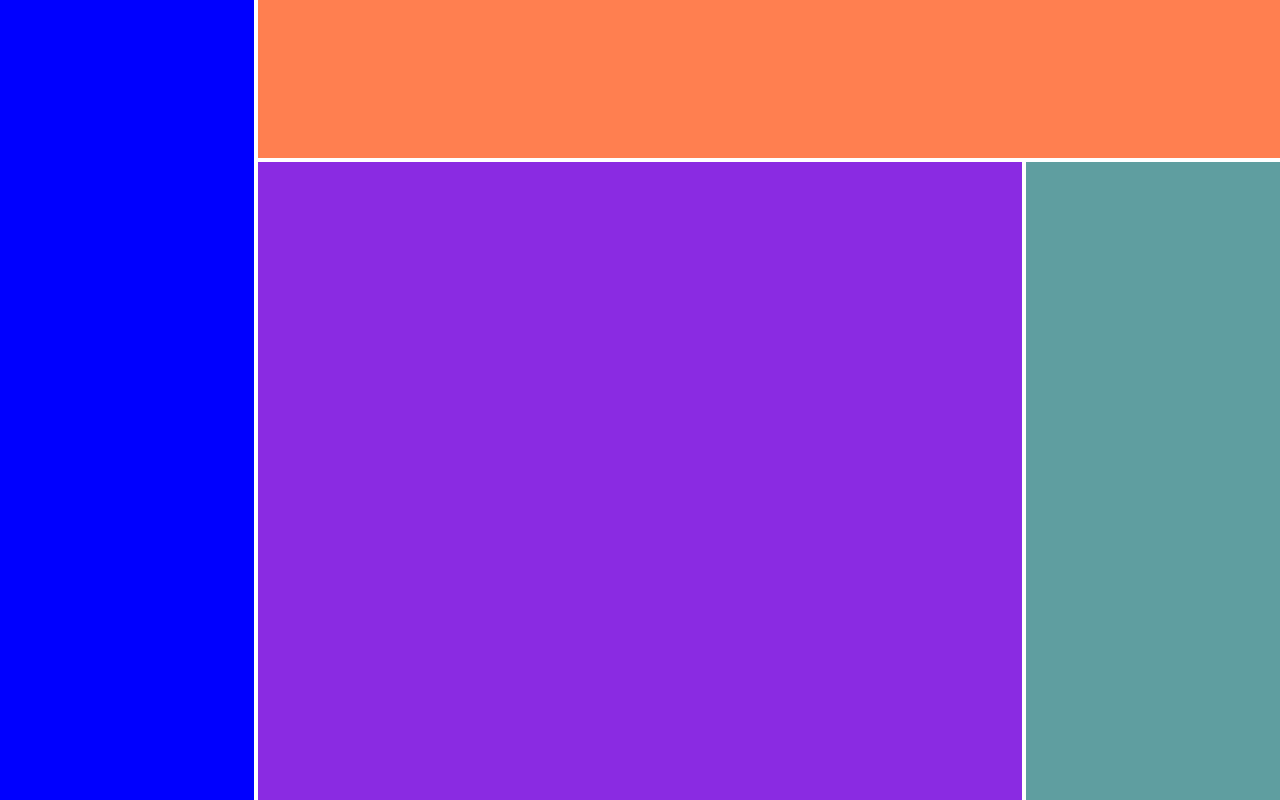
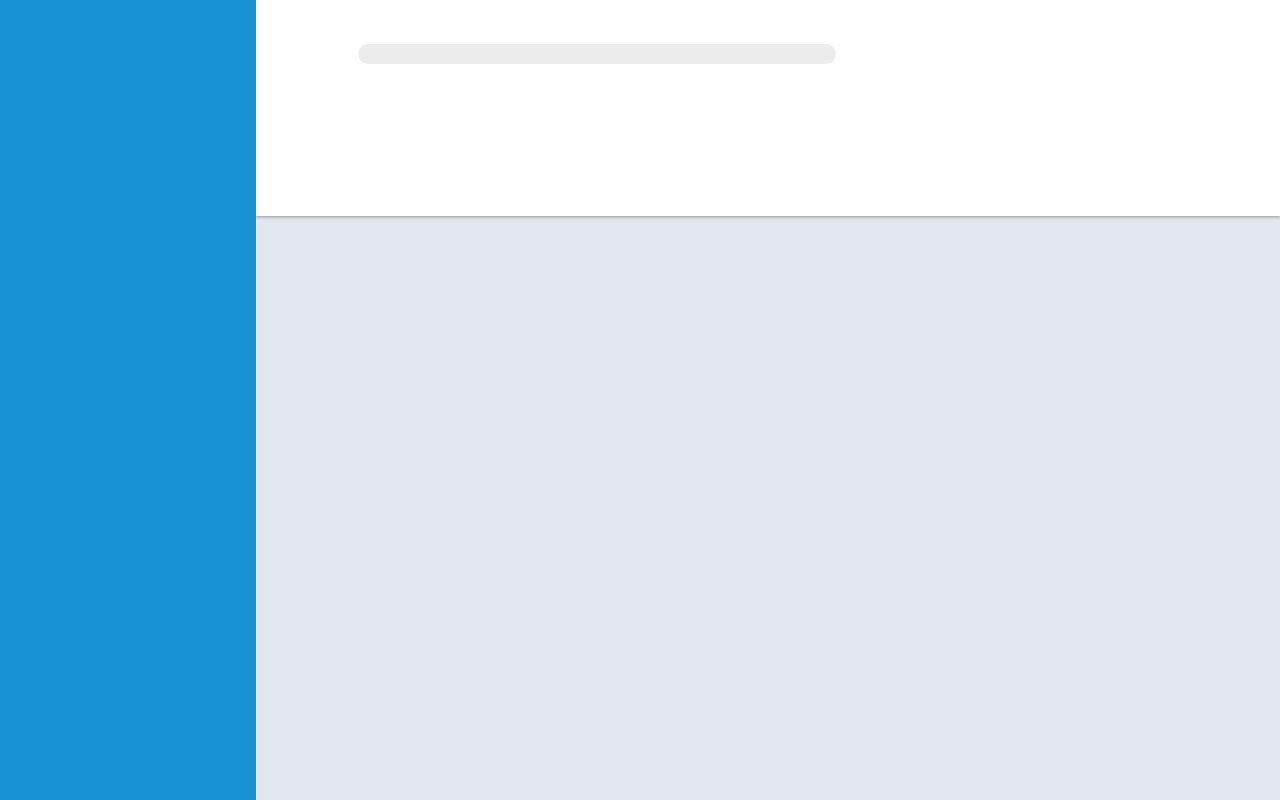
Before and after one commit to peterzaz1/admin-dashboard, a plain HTML site: page index.html in a window 1280 px wide. Drawn offline with Linux system fonts and the light colour scheme.

Commit message:
changes to the colors added a search bar

```diff
--- a/index.html
+++ b/index.html
@@ -9,7 +9,9 @@
   <body>
     <div class="container">
       <div class="sidebar"></div>
-      <div class="header"></div>
+      <div class="header">
+        <input type="text" name="search" id="search" />
+      </div>
       <div class="main"></div>
       <div class="side-contant"></div>
     </div>
--- a/style.css
+++ b/style.css
@@ -5,35 +5,47 @@
 
 body {
   font-family: Helvetica;
+  background-color: #e2e8f0;
 }
 
 .container {
   width: 100vw;
   height: 100vh;
   display: grid;
-  grid-template-columns: 1fr 3fr 1fr;
-  grid-template-rows: 1fr 2fr 2fr;
-  gap: 4px;
+  grid-template-columns: 1fr 4fr;
+  grid-template-rows: 1.5fr 4fr;
+  row-gap: 4px;
 }
 
 .header {
-  background-color: coral;
+  display: grid;
+  background-color: #ffffff;
   grid-column: 2 / 4;
+  box-shadow: 0px 0px 4px rgb(104, 104, 104);
+  z-index: -1;
+  grid-template-columns: 2fr 1fr;
+  grid-template-rows: 1fr 1fr;
+  align-items: center;
+  justify-items: center;
+}
+
+#search {
+  grid-column: 1 / 2;
+  width: 70%;
+  height: 20px;
+  border: none;
+  background-color: rgb(236, 236, 236);
+  border-radius: 10px;
 }
 
 .sidebar {
   text-align: center;
-  background-color: blue;
+  background-color: #1992d4;
   grid-row: 1 / 4;
 }
 
 .main {
-  background-color: blueviolet;
+  background-color: #e2e8f0;
   grid-column: 2 / 3;
   grid-row: 2/4;
 }
-
-.side-contant {
-  background-color: cadetblue;
-  grid-row: 2/4;
-}
```
